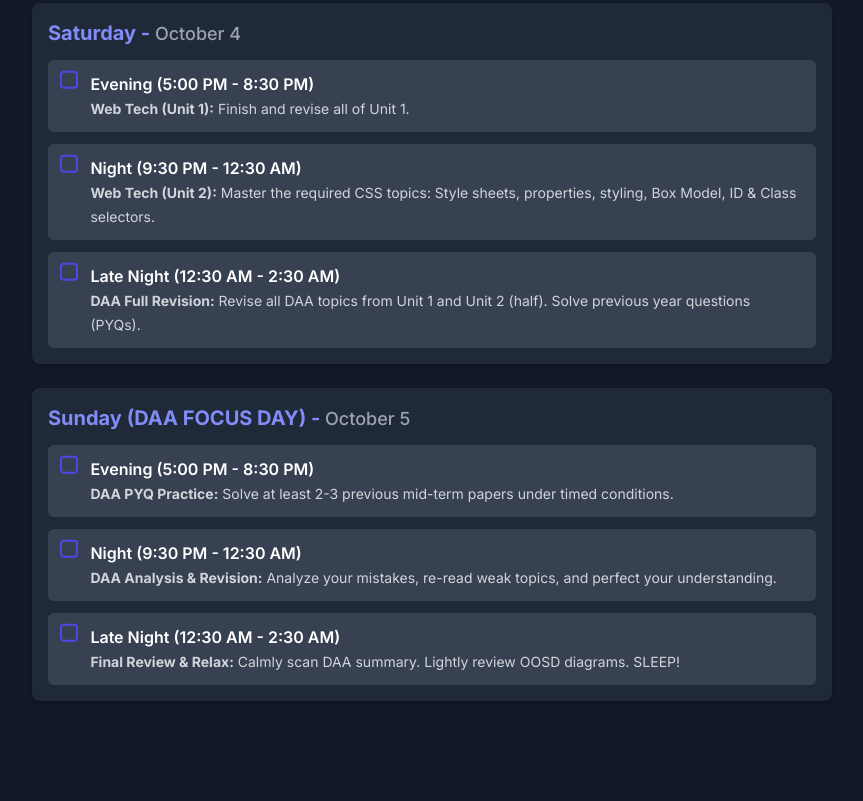
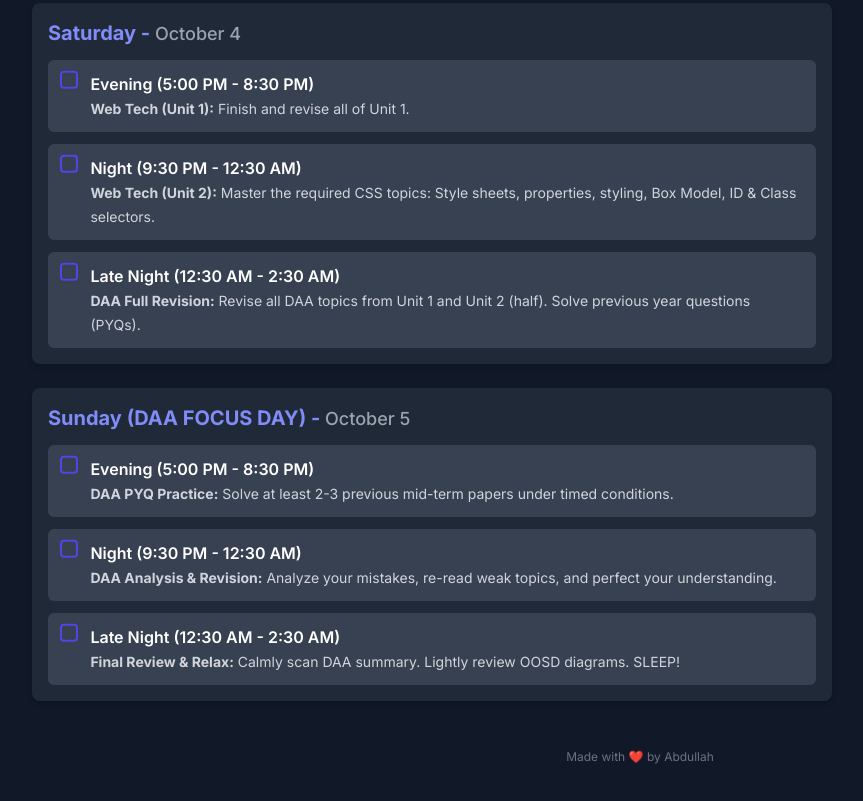
Before and after one commit to Abd1011/Exam_Prep, a plain HTML site: page index.html in a window 1280 px wide. Shown: the part 1940-2741 px from the top of the page, without its empty margins (0-863 px from the left). Before the commit the page ends 2673 px from the top, so only its background shows below. Drawn offline with nearby package versions, Linux system fonts and the light colour scheme.

Commit message:
Update index.html
update 2.0

```diff
--- a/index.html
+++ b/index.html
@@ -146,6 +146,10 @@
                 </div>
             </div>
         </main>
+
+        <footer class="text-center mt-12 mb-4">
+            <p class="text-xs text-gray-500">Made with ❤️ by Abdullah</p>
+        </footer>
 
     </div>
 
```
